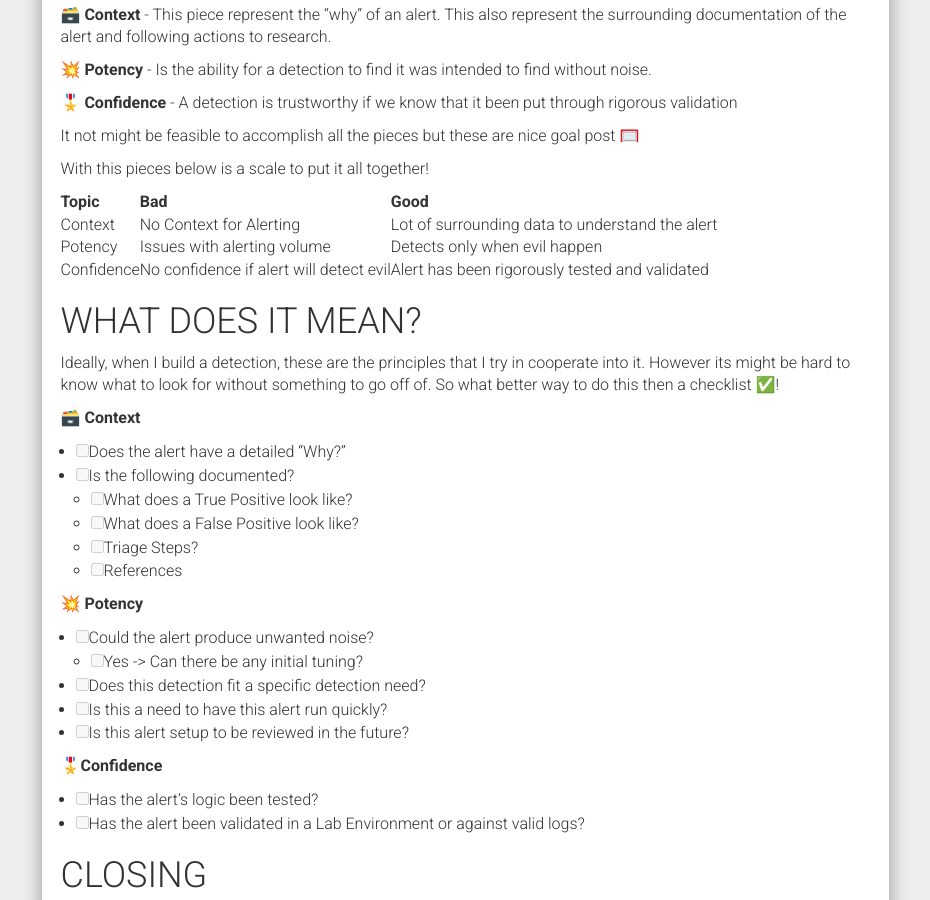
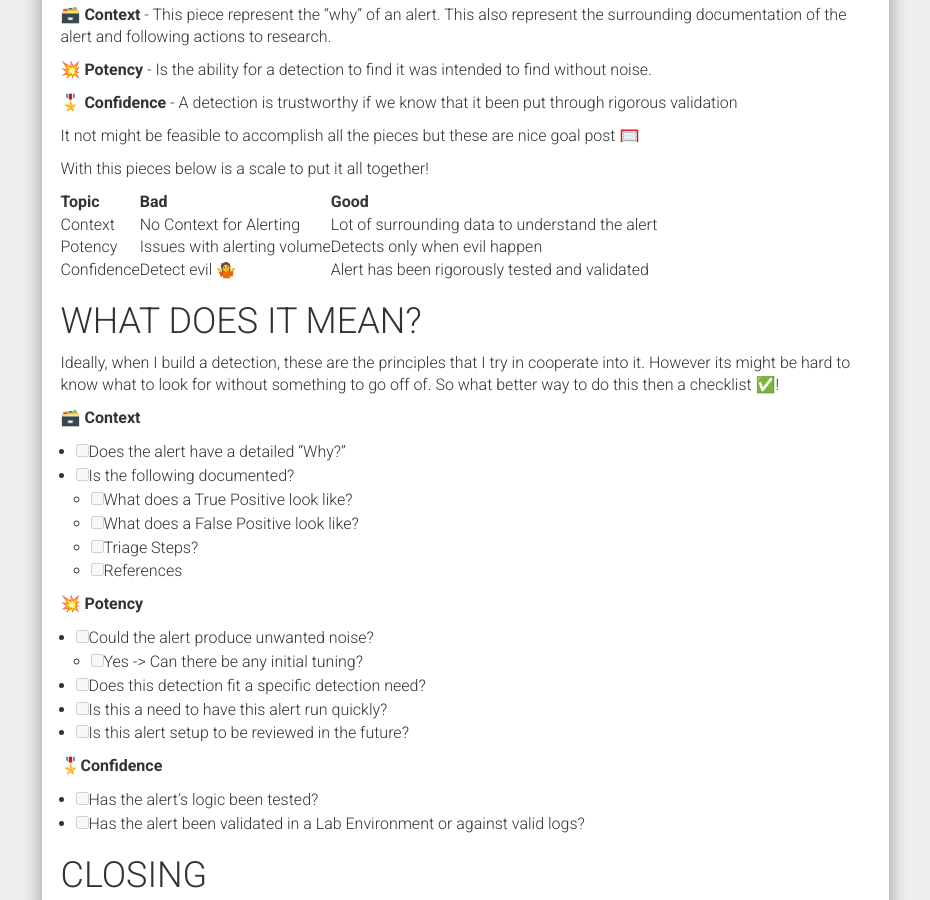
Before and after one commit to azotheblue/blog, a Jekyll site: the page built from _posts/2024-08-22-Good-Detection.md, in a window 1280 px wide and 900 px high, scrolled down 767 px. Shown: the whole window, without its empty margins (321-1251 px from the left). Built offline with Jekyll 4.4.1, drawn with Linux system fonts in a browser that asks for light colours; nearby versions of some CDN libraries.

Commit message:
Update 2024-08-22-Good-Detection.md

```diff
--- a/_posts/2024-08-22-Good-Detection.md
+++ b/_posts/2024-08-22-Good-Detection.md
@@ -39,7 +39,7 @@ With this pieces below is a scale to put it all together!
 | ---------- | -------------------------------------- | -------------------------------------------- |
 | Context    | No Context for Alerting                 | Lot of surrounding data to understand the alert |
 | Potency    | Issues with alerting volume      | Detects only when evil happen                |
-| Confidence    |    No confidence if alert will detect evil     | Alert has been rigorously tested and validated |
+| Confidence    |    Detect evil 🤷    | Alert has been rigorously tested and validated |
 
 # WHAT DOES IT MEAN?
 
```
